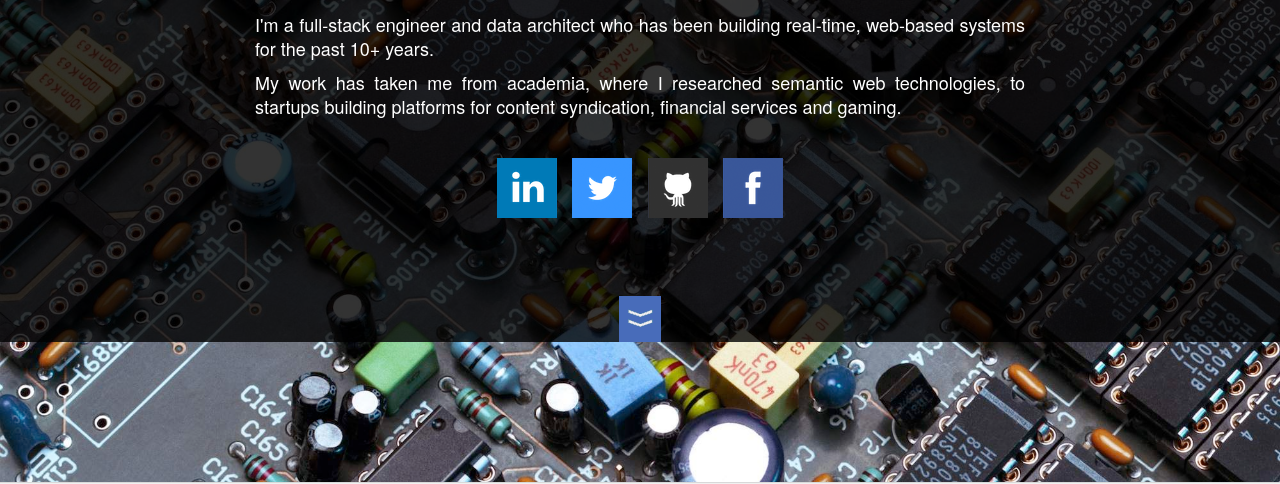
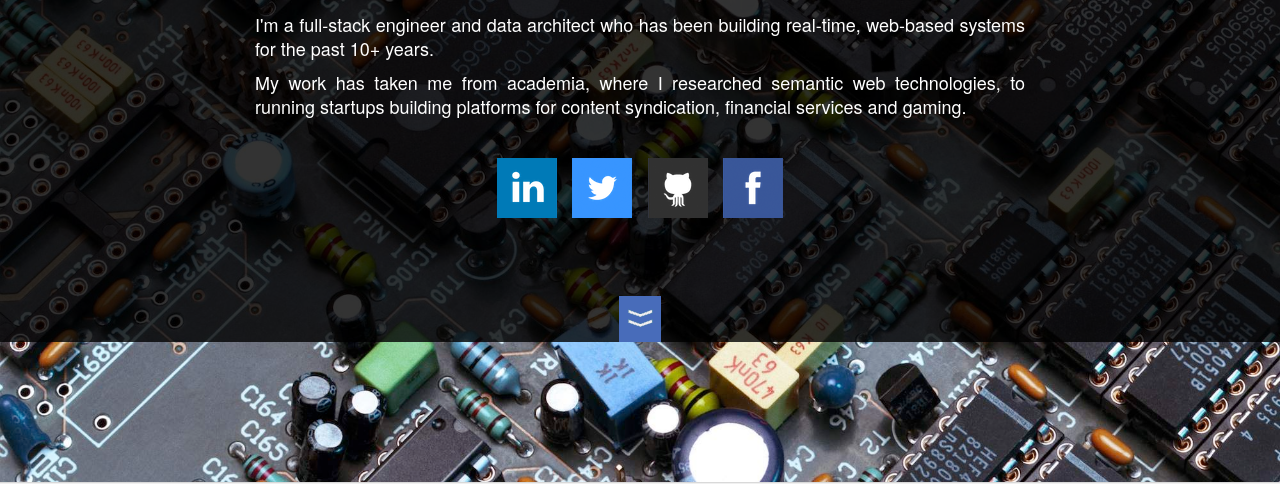
Before and after one commit to chalaschek/chrishalaschek.com, a plain HTML site: page index.html in a window 1280 px wide. Shown: the part 318-802 px from the top of the page. Drawn offline with Linux system fonts and the light colour scheme; a web font is replaced by a local one.

Commit message:
Text tweak

```diff
--- a/index.html
+++ b/index.html
@@ -52,7 +52,7 @@
           <div class="row">
             <div class="offset2 span8 justify">
               <p>I'm a full-stack engineer and data architect who has been building real-time, web-based systems for the past 10+ years.</p>
-              <p>My work has taken me from academia, where I researched semantic web technologies, to startups building platforms for content syndication, financial services and gaming.</p>
+              <p>My work has taken me from academia, where I researched semantic web technologies, to running startups building platforms for content syndication, financial services and gaming.</p>
             </div>
           </div>
 
```
